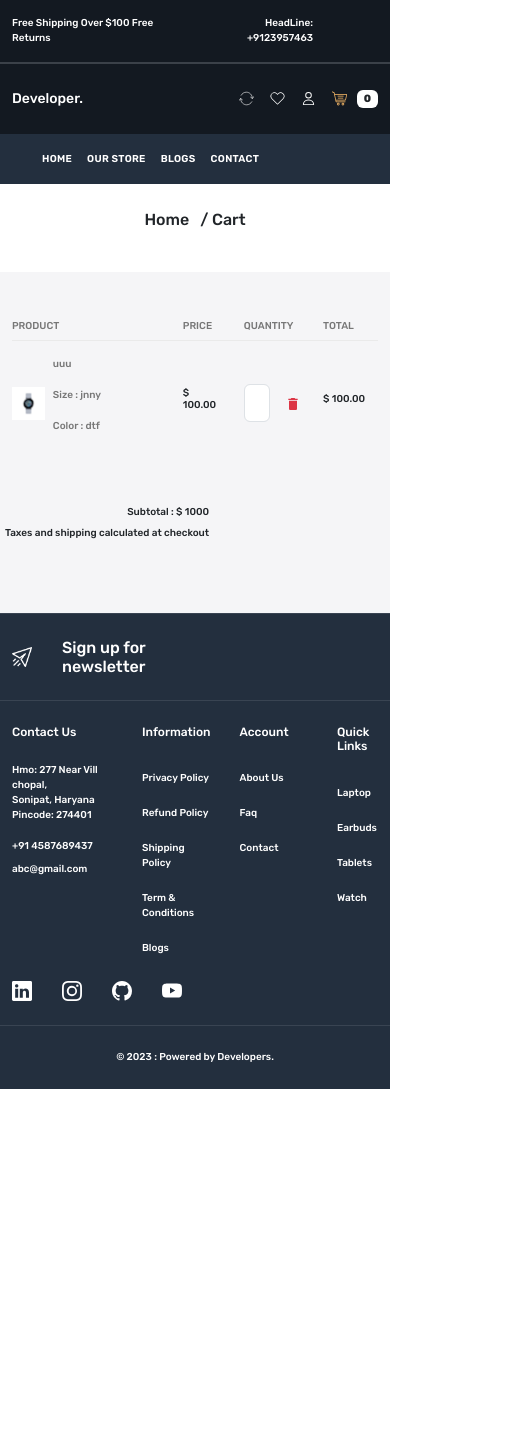
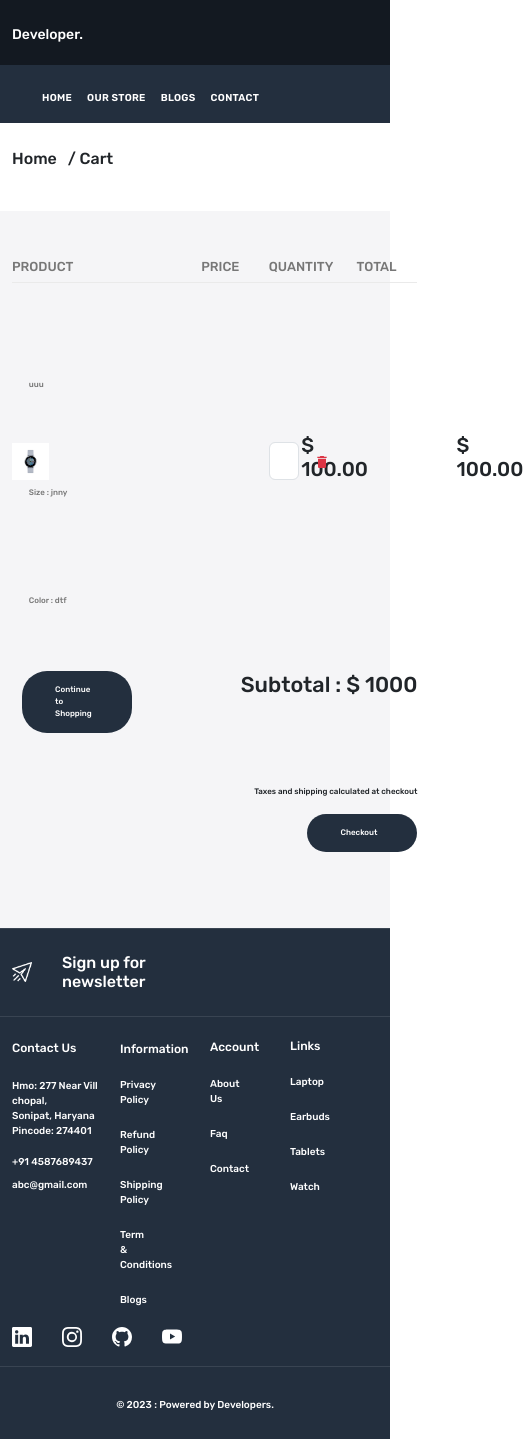
Before and after one commit to SAHIBAKHATOON/E-Commerce, a React (Create React App) app: page /cart in a window 390 px wide. Shown: the whole page, 523 px wide, since content can reach past the window. Before the commit the page ends 1089 px from the top, so only its background shows below. Built offline with nearby package versions, Linux system fonts and the light colour scheme.

Commit message:
eighth commit

```diff
--- a/src/App.css
+++ b/src/App.css
@@ -347,8 +347,8 @@ background-color: white;
 }
 .famous-card img{
      border-radius: 10px;
+}
 
-}
 /* -------FAMOUS PART END---------- */
 /*----------- STORE------------- */
 .filter-card{
@@ -715,12 +715,11 @@ margin-bottom: 0;
     .header-top-strip{
        font-size: 10px;
        max-width: 395px;
-    }
-    .header-upper{
-       max-width: 395px;
+       display: none;
     }
     .header-upper a{
      font-size: 14px;
+     padding-bottom: 10px;
     }
     .header-bottom{
         max-width: 395px;
@@ -731,9 +730,21 @@ margin-bottom: 0;
     .header-upper-link p{
        display: none;
     }
+    .header-upper img{
+        display: none;
+    }
+    .header-upper span{
+        display: none;
+    }
+    .header-upper-link{
+      margin-top: -30px;
+        margin-left: 100px;
+    }
     .header-upper-link img{
         height: 15px;
         width: 15px;
+        margin-left: 20px;
+
     }
     .header-upper.header-upper-links span{
         display: block;
@@ -747,20 +758,20 @@ margin-bottom: 0;
     /* ----------HOME----------------- */
     .main-banner img{
         height: 300px;
-        max-width: 300px;
-        margin-left: 5px;
+        min-width: 270px;
+        margin-left: 15px;
     }
     .main-banner h4{
         font-size: 12px;
-        margin-left: 10px;
+        margin-left: 13px;
     }
     .main-banner h5{
         font-size: 22px;
-        margin-left: 10px;
+        margin-left: 13px;
     }
     .main-banner p{
         font-size: 12px;
-        margin-left: 10px;
+        margin-left: 13px;
     }
     .button{
         width: 120px;
@@ -778,7 +789,9 @@ margin-bottom: 0;
         max-width: 395px;
      }
      .home-wrapper-2 p{
-        margin-left: -7px;
+        margin-left: -35px;
+        padding-top: 80px;
+        font-size: 8px;
      }
      .home-wrapper-3 h6{
         display: none;
@@ -786,13 +799,13 @@ margin-bottom: 0;
      .home-wrapper-3 p{
         margin-left: -17px;
      }
-    .services p{
-        font-size: 9px;
+
+    .services img{
+        margin-left: 8px;
+        height: 19px;
+        width: 19px;
     }
-    .services img{
-        height: 15px;
-        width: 15px;
-    }
+
     .categories h6{
         font-size: 10px;
     }
@@ -800,86 +813,114 @@ margin-bottom: 0;
         font-size: 9px;
     }
     .categories img{
+
         width: 20px;
         height: 20px;
     }
     .featured-wrapper{
         display: none;
     }
-    .famous-wrapper img{
-        height: 150px;
-        width: 200px;
+    /* -------------------- */
+    .row{
+        display: inline-block;
+    }
+    .card-image img,
+    .famous-card img{
+        min-width: 290px;
+        height: 300px;
+        margin-top: 20px;
+       padding-left: 60px;
     }
     .famous-wrapper p{
         display: none;
     }
+    .famous-wrapper h5{
+        padding-top: 40px;
+        width: 100px;
+        padding-left: 90px;
+        font-size: 10px;
+    }
     .famous-wrapper h6{
         display: none;
     }
-    .famous-wrapper h5{
+    /* --------PRODUCT CARD-------------- */
+    .product-card {
+        min-width: 300px;
+       }
+       .product-image img{
+         height: 150px;
+       }
+       .product-details h6{
         font-size: 8px;
+        margin-top: -110px;
        }
-    .famous-wrapper h6{
-        font-size: 10px;
+        .price{
+            margin-left: 100px;
         }
+        .product-card-image{
+            margin-left: -20px;
+         }
+         .product-card-image img{
+          height: 120px;
+         }
+         .product-details p{
+            display: block;
+         }
+    /* ----------SPECIAL PRODUCT----------------- */
     .special-product-card img{
-        display: none;
+        height: 150px;
+    }
+    .special-product-card{
+        width: 240px;
+        margin-left: 50px;
     }
     .special-wrapper h3{
         font-size: 16px;
     }
     .special-product-card h5{
+        margin-top: 50px;
         font-size: 12px;
      }
      .special-product-card h6{
-        font-size: 8px;
+        font-size: 10px;
         width: 90px;
     }
-    .special-product-card .prod-count{
-        font-size: 10px;
-    }
-
     .special-product-card span{
         display: none;
    }
-    .special-product-card .price,
+   .prod-count p{
+    font-size: 10px;
+    margin-top: -90px;
+    margin-left: -15px;
+}
+.progress{
+    margin-left: -30px;
+}
 .special-product-card .discount-till{
+    margin-left: 20px;
+    margin-top: -60px;
+}
+    .special-product-card .price{
         font-size: 10px;
-    }
-    .special-product-card a{
-        height: 40px;
-        font-size: 9px;
-        width: 120px;
+        display: none;
     }
     .popular-wrapper{
         display: none;
     }
     .marque-wrapper{
-        max-width: 395px;
+        max-width: 335px;
+        overflow: hidden;
     }
     .marque-wrapper img{
         height: 100px;
         width: 80px;
     }
-    .blog-wrapper h3{
-        font-size: 16px;
-    }
-     .blog-content .date{
-         font-size: 10px;
-     }
-     .blog-content .title{
-        font-size: 8px;
-     }
-     .blog-content .desc{
-        display: none;
-     }
-     .blog-content a{
-         display: none;
-     }
-     /* .product-details p{
-        font-size: 8px;
-     } */
+
+    /* ------------------------ */
+
+
      /*-------------- FOOTER---------------- */
+
      .footer-top-data h2{
         font-size: 16px;
      }
@@ -889,9 +930,7 @@ margin-bottom: 0;
      }
      footer{
         overflow: hidden;
-        /* max-width: 395px; */
      }
-
      footer h4{
         font-size: 12px;
      }
@@ -904,7 +943,6 @@ margin-bottom: 0;
      address{
         font-size: 10px;
      }
-
      .footer-1{
         max-width: 395px;
         overflow: hidden;
@@ -912,76 +950,41 @@ margin-bottom: 0;
      .footer-2{
         max-width: 395px;
         overflow: hidden;
+        height: 350px;
      }
-
+      .privacy{
+         margin-top: -305px;
+        padding-left: 120px;
+      }
+      .about{
+        margin-top: -280px;
+        padding-left: 210px;
+      }
+      .quick{
+        margin-top: -150px;
+        padding-left: 290px;
+      }
      .footer-3{
         max-width: 395px;
         overflow: hidden;
+        text-align: center;
+
      }
      .social-icons{
-        padding-top: 80px;
+    padding-top: 110px;
      }
-     /*  ----------COMPARE--------- */
-     .compare-product-card,
-     .wishlist-card{
-        margin-left: 40px;
+     .footer-link{
+        margin-top: -10px;
      }
-     .product-card-image{
-        margin-left: -20px;
+
+
+ /* --------- OUR STORE---------- */
+ .filter-card{
+    min-width: 250px;
+    margin-left: 20px;
  }
-     .product-card-image img{
-      height: 120px;
-     }
-     .compare-product-details h5,
-     .compare-product-details .price{
-        font-size: 10px;
-        width: 100px;
-     }
-     .product-detail h5{
-      font-size: 10px;
-     }
-     .product-detail p{
-       display: none;
-     }
-     .colors{
-        display: none;
-     }
-     /* --------WISHLIST-------- */
- .wishlist-card .title,
- .wishlist-card .price,
- .subtotal p{
-    font-size: 10px;
- }
- .wishlist-card-image img{
-    height: 120px;
-  min-width: 80px;
- }
- /* ------LOGIN--------- */
- .login-wrapper{
-  max-width: 375px;
- }
- .auth-card{
-    width: 300px;
- }
- /* ------------CART----------- */
- .cart-header h4{
-    font-size: 10px;
- }
- .cart-data p{
-    font-size: 10px;
- }
- .cart-data .price{
-    font-size: 10px;
- }
- .subtotal h4{
-    font-size: 10px;
- }
- .subtotal .button{
-    font-size: 9px;
- }
- /* --------- OUR STORE---------- */
  .store-wrapper h3{
-font-size: 9px;
+font-size: 11px;
  }
  .store-wrapper li{
     font-size: 10px;
@@ -996,54 +999,89 @@ font-size: 9px;
     display: none;
  }
  .product-tags{
-    font-size: 10px;
+    font-size: 11px;
     margin-left: -10px;
  }
  .random-products b{
     font-size: 10px;
  }
- .random-products{
-    width: 250px;
+ .filter-card h5{
+    font-size: 11px;
  }
- .random-products img{
-    margin-left: -10px;
+ .form-check{
+   display: none;
  }
- .random-products h5{
-    margin-top: 20px;
+ .sub-title{
+    margin-top: 10px;
  }
  .filter-sort-grid{
-    min-width: 200px;
+    min-width: 250px;
+    margin-left: 50px;
+    display: none;
  }
  .filter-sort-grid p{
     font-size: 8px;
+    margin-left: 0px;
+    display: none;
  }
  .filter-sort-grid select{
      display: none;
  }
-   .product-card {
-    min-width: 80px;
-    height: 150px;
+ .product-list{
+ display: inline-block;
+ display: none;
  }
-   .product-image img{
-     height: 150px;
+ /* ----------BLOG WRAPPER------- */
+
+ .card-image img{
+    height: 200px;
+    min-width: 120px;
+    margin-left: -30px;
  }
-   .product-card h5{
-    font-size: 6px;
+ .blog-wrapper .section-heading{
+    font-size: 16px;
  }
-   .product-details .product-title{
-    font-size: 5px;
+ .blog-content .date{
+     font-size: 12px;
+     margin-left: 10px;
+     margin-top: -70px;
+ }
+ .blog-content .title{
+    font-size: 12px;
+    margin-bottom: -60px;
+    margin-left: 5px;
+ }
+ .blog-wrapper p{
+    font-size: 9px;
+    margin-left: 5px;
+ }
+ .blog-content a{
+     font-size: 8px;
+ }
+   .blog-card{
+    min-width: 230px;
+    margin-top: 30px;
+    margin-left: 30px;
    }
    .blog-wrapper h3{
+    font-size: 10px;
+   }
+   .blog-wrapper li{
     font-size: 8px;
    }
-   .blog-wrapper li{
+   .near{
     font-size: 10px;
    }
    .contact-title{
-    font-size: 14px;
+    font-size: 15px;
    }
-   .near{
-    font-size: 12px;
+     iframe{
+        height: 200px;
+        margin-bottom: 30px;
+     }
+   .near p{
+    font-size: 8px;
+
    }
    /* ---------MAIN PRODUCT------- */
    .main-product-details .star{
@@ -1080,9 +1118,10 @@ font-size: 9px;
     .reviews-wrapper p{
         display: none;
     }
-    .button,
-    .buttonsignup{
-        display: none;
+    .button{
+        font-size: 8px;
+        width: 110px;
+        margin-bottom: 20px;
     }
     #review{
         font-size: 13px;
--- a/src/components/Footer.js
+++ b/src/components/Footer.js
@@ -61,17 +61,17 @@ import newletter from '../images/newsletter.png'
               </div>
             </div>
           </div>
-          <div className='col-3'>
+          <div className='privacy col-3'>
           <h4 className='text-white mb-4'>Information</h4>
           <div className='footer-link d-flex flex-column'>
               <Link to="/privacy-policy" className="text-white py-2 mb-1">Privacy Policy</Link>
               <Link to="/refund-policy" className="text-white py-2 mb-1">Refund Policy</Link>
               <Link to="/shipping-policy" className="text-white py-2 mb-1">Shipping Policy</Link>
-              <Link to="/term-conditions" className="text-white py-2 mb-1">Term & Conditions</Link>
+               <Link to="/term-conditions" className="text-white py-2 mb-1"> Term & Conditions</Link>
               <Link to=""className="text-white py-2 mb-1">Blogs</Link>
             </div>
           </div>
-          <div className='col-3'>
+          <div className='about col-3'>
           <h4 className='text-white mb-4'>Account</h4>
           <div className='footer-link d-flex flex-column'>
               <Link className="text-white py-2 mb-1">About Us</Link>
@@ -80,8 +80,8 @@ import newletter from '../images/newsletter.png'
 
             </div>
           </div>
-          <div className='col-2'>
-          <h4 className='text-white mb-4'>Quick Links</h4>
+          <div className='quick col-2'>
+          <h4 className='text-white mb-4'>Links</h4>
             <div className='footer-link d-flex flex-column'>
               <Link className="text-white py-2 mb-1">Laptop</Link>
               <Link className="text-white py-2 mb-1">Earbuds</Link>
--- a/src/components/Header.js
+++ b/src/components/Header.js
@@ -48,8 +48,8 @@ import {FaBars} from  'react-icons/fa'
             <div>
 
               <Link to="/compare-product" className='d-flex align-items-center gap-10 text-white'>
-              {/* <span className='bar'><FaBars /></span> */}
-              <img src='images/compare.svg' alt='compare'/>
+
+              <img src='images/compare.svg'  alt='compare'/>
               <p  className='mb-0'>Compare <br /> Products</p>
               </Link>
             </div>
--- a/src/pages/Contact.js
+++ b/src/pages/Contact.js
@@ -30,7 +30,7 @@ const Contact = () => {
                   <input type='email' className='form-control' placeholder='E-mail'/>
                 </div>
                 <div>
-                  <input type='tel' className='form-control'placeholder='Mobile Number' />
+                  <input type='tel' className='form-control'placeholder='Number' />
                 </div>
                 <div>
                   <textarea className='w-100 form-control' name="" id="" cols="30" rows="4" placeholder='Comments'></textarea>
--- a/src/pages/Home.js
+++ b/src/pages/Home.js
@@ -89,11 +89,8 @@ import { services } from '../utils/Data';
     <div className='row'>
           <div className='col-12'>
             <div className='categories d-flex justify-content-between flex-wrap align -items-center'>
-            <div className='d-flex gap-30 align-items-center'>
-
-
+            <div className='d-flex  align-items-center'>
             <div>
-
               <h6>Music & Gaming</h6>
               <p>10 items</p>
              </div>
@@ -215,7 +212,6 @@ import { services } from '../utils/Data';
     </div>
     </Container>
 
-
      <Container class1='special-wrapper  py-5 home-wrapper-2'>
 
       <div className='row'>
@@ -231,6 +227,8 @@ import { services } from '../utils/Data';
       </div>
     </div>
      </Container>
+
+
      <Container class1='popular-wrapper py-5 home-wrapper-2'>
 
         <div className='row'>
@@ -247,6 +245,7 @@ import { services } from '../utils/Data';
 
 
     </Container>
+
     <Container class1='marque-wrapper py-5'>
 
         <div className='row'>
@@ -280,6 +279,7 @@ import { services } from '../utils/Data';
         </div>
 
     </Container>
+
     <Container class1='blog-wrapper py-5 home-wrapper-2'>
 
         <div className='row'>
--- a/src/pages/SingleProduct.js
+++ b/src/pages/SingleProduct.js
@@ -56,7 +56,7 @@ const SingleProduct = () => {
                 <div className=' py-3'>
                   <p className='price'>$ 100.00</p>
                   <div className='star d-flex align-items-center gap-10'>
-                  <ReactStars count={5} size={24} value={4} edit={false} activeColor="#ffd700"
+                  <ReactStars className="star" count={5} size={24} value={4} edit={false} activeColor="#ffd700"
                     />
                     <p className='review mb-0 t-review'> ( 2 Reviews )</p>
                   </div>
```
Lines whose indentation alone changed are shown as unchanged.
